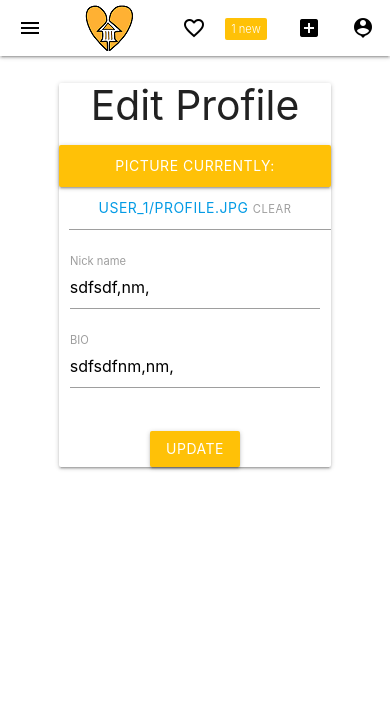
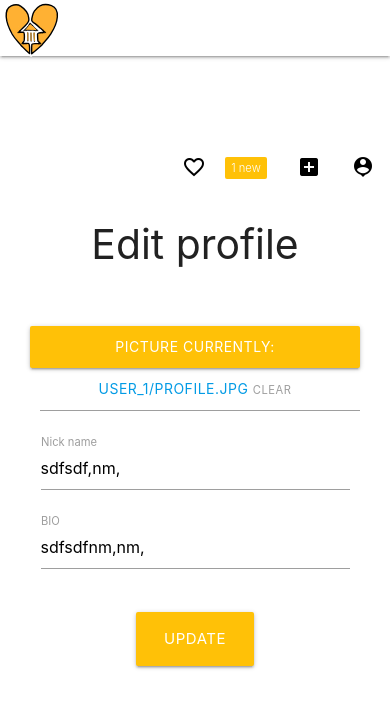
Before and after one commit to Vasily-drov/UniversalUniversity, a Django app: page /user/profile/edit in a window 390 px wide. Shown: the top 708 px of the page. Run offline with Django 3.2, Linux system fonts and the light colour scheme; a user stored in the database is signed in; data comes from the database, SQL or seed files in the repository; some libraries are stand-ins or nearby versions.

Commit message:
mobile version

```diff
--- a/infop/templates/base.html
+++ b/infop/templates/base.html
@@ -5,7 +5,7 @@
 <head>
   <meta http-equiv="Content-Type" content="text/html; charset=UTF-8"/>
   <meta name="viewport" content="width=device-width, initial-scale=1, maximum-scale=1.0"/>
-  <title>Starter Template - Materialize</title>
+  <title>Universal University</title>
 
   <!-- CSS  -->
   <link href="https://fonts.googleapis.com/icon?family=Material+Icons" rel="stylesheet">
@@ -18,7 +18,7 @@
   <nav class="white" role="navigation">
     <div class="nav-wrapper">
       <!-- <a href="{% url 'index' %}" class="brand-logo"><img src="{% static 'img/logo.svg' %}" alt="sdf"></img>INFO G</a> -->
-      <img class="responsive-img"class="fixed-mid" src="{% static 'img/logo_nav.png' %}">
+      <img class="responsive-img"class="fixed-mid materialboxed" width="60px" src="{% static 'img/logo.svg' %}"
       <a href="#" data-target="slide-out" class="sidenav-trigger show-on-large"><i class="material-icons">menu</i></a>
       <ul class="right hide-on-down">
         <li><a href="{% url 'show-notifications' %}"><i class="material-icons left">favorite_border</i><span class="new badge amber">{{ count_notifications }}</span></a></li>
--- a/infop/templates/newpost.html
+++ b/infop/templates/newpost.html
@@ -2,8 +2,8 @@
 {% load static %}
 
 {% block content %}
-<div class="col s12 offset-s3">
-    <div class="col s12 m6">
+<div class="col s12">
+    <div class="col s12 m6 offset-m3">
         <div class="card">
             <form method="post" action="" enctype="multipart/form-data" role="form" class="col s12">
                 <h4>New Post</h4>
--- a/infop/templates/registration/edit_profile.html
+++ b/infop/templates/registration/edit_profile.html
@@ -5,12 +5,12 @@
 {% block content %}
 
 <div class="row center-align">
-  <div class="col s10 offset-s1">
-    <div class="card">
+  <div class="col s12 m8 offset-m2">
 
     <form method="post" enctype="multipart/form-data" action="" role="form">
       {% csrf_token %}
-    <h3 class="title is-3">Edit Profile</h3>
+    <h3 class="title is-3">Edit profile</h3>
+      <h5><div class="section"></h5>
 
       <div class="file-field input-field">
         <div class="btn amber">
@@ -23,12 +23,12 @@
         </div>
       </div>
 
-      <div class="input-field col s12">
+      <div class="input-field col s12 m6 offset-m3">
         {{ form.nickname }}
         <label for="nickname">Nick name</label>
       </div>
 
-      <div class="input-field col s12">
+      <div class="input-field col s12 m6 offset-m3">
         {{ form.profile_info }}
         <label for="profile_info">BIO</label>
       </div>
@@ -41,7 +41,7 @@
 
       <div class="field">
       <p class="control">
-        <button type="submit" value="login" class="btn amber">
+        <button type="submit" value="login" class="btn amber waves-effect waves-orange btn-large">
           Update
         </button>
       </p>
--- a/infop/templates/registration/login.html
+++ b/infop/templates/registration/login.html
@@ -4,7 +4,7 @@
 <head>
   <meta http-equiv="Content-Type" content="text/html; charset=UTF-8"/>
   <meta name="viewport" content="width=device-width, initial-scale=1, maximum-scale=1.0"/>
-  <title>Info_store Log In</title>
+  <title>UU Log In</title>
 
   <!-- CSS  -->
   <link href="https://fonts.googleapis.com/icon?family=Material+Icons" rel="stylesheet">
@@ -14,8 +14,8 @@
 <body>
 
   <div class="row center-align">
-      <div class="col s4 offset-s4">
-          <h4>Info_store <img class="responsive-img" src="{% static 'img/logo_s.png' %}"></h4>
+      <div class="col s12 m4 offset-m4">
+          <h4>Universal University<img class="responsive-img" src="{% static 'img/logo_s.png' %}"></h4>
           <form method="post" action="" role="form">
               {% csrf_token %}
               <div class="input-field col s12">
--- a/infop/templates/registration/signup.html
+++ b/infop/templates/registration/signup.html
@@ -15,8 +15,8 @@
 <body>
 
   <div class="row center-align">
-    <div class="col s4 offset-s4">
-      <h3><img class="responsive-img materialboxed" width="100%" src="{% static 'img/logo_s.png' %}"></h3><div>
+    <div class="col s12 m4 offset-m4">
+      <h3><img class="materialboxed" width="100%" src="{% static 'img/logo_s.png' %}"></h3><div>
 
     <form method="post" action="" role="form">
     {% csrf_token %}
```
